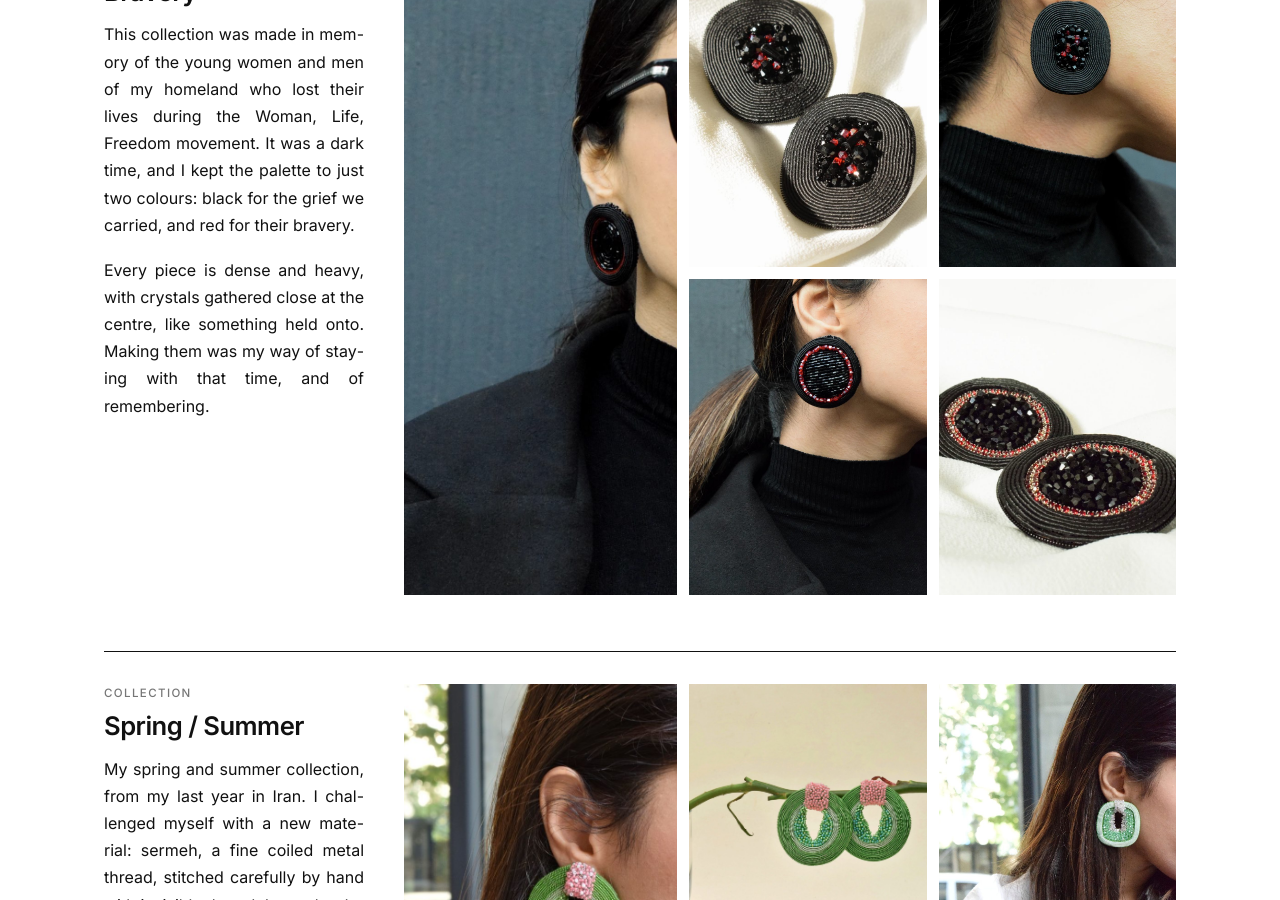
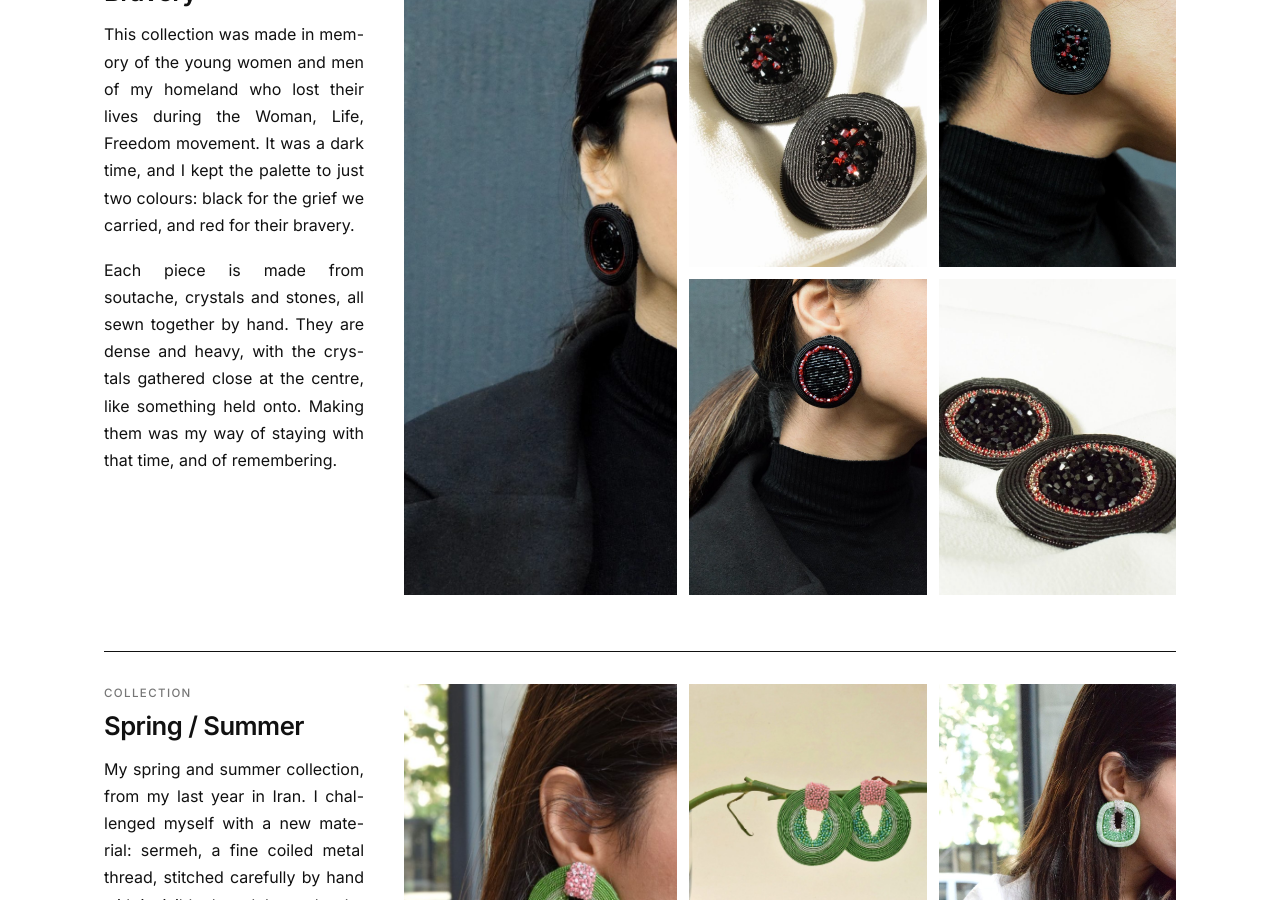
Before and after one commit to bitanp1994/bitanouparvar.com, a Jekyll site: the page built from projects/asoo-design.html, in a window 1280 px wide and 900 px high, scrolled down 731 px. Built offline with Jekyll 4.4.1, drawn with Linux system fonts in a browser that asks for light colours.

Commit message:
Bravery: mention materials
Co-Authored-By: Claude Opus 5.5 <noreply@anthropic.com>
Claude-Session: https://claude.ai/code/session_011ZU1tgXn8aNEA1hgF5gWNT

```diff
--- a/projects/asoo-design.html
+++ b/projects/asoo-design.html
@@ -17,7 +17,7 @@ permalink: /projects/asoo-design/
     <p class="eyebrow">Collection</p>
     <h2>Bravery</h2>
     <p>This collection was made in memory of the young women and men of my homeland who lost their lives during the Woman, Life, Freedom movement. It was a dark time, and I kept the palette to just two colours: black for the grief we carried, and red for their bravery.</p>
-    <p>Every piece is dense and heavy, with crystals gathered close at the centre, like something held onto. Making them was my way of staying with that time, and of remembering.</p>
+    <p>Each piece is made from soutache, crystals and stones, all sewn together by hand. They are dense and heavy, with the crystals gathered close at the centre, like something held onto. Making them was my way of staying with that time, and of remembering.</p>
   </div>
   <div class="collection-photos">
     <figure class="lead"><img src="{{ '/assets/img/jewelry/courage/courage-portrait.jpg' | relative_url }}" alt="A round black earring edged in deep red, worn with sunglasses, a black turtleneck and a black coat" loading="lazy"></figure>
```
